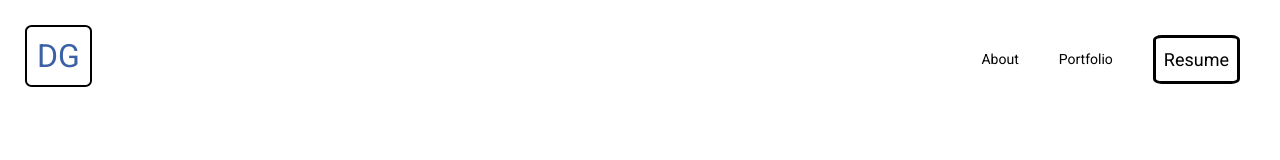
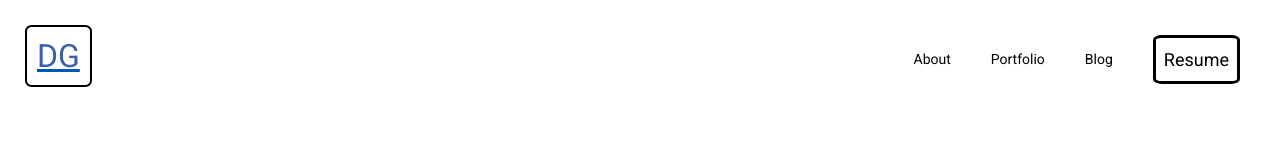
Before and after one commit to dessygil/des-personal-site, a React (Create React App) app in the folder client/: page / in a window 1280 px wide. Shown: the top 160 px of the page. Built offline with nearby package versions, Linux system fonts and the light colour scheme; no server answers.

Commit message:
added a a tag to logo

```diff
--- a/client/src/components/topbar/TopBar.jsx
+++ b/client/src/components/topbar/TopBar.jsx
@@ -1,9 +1,10 @@
 import React from "react";
+import {Link} from "react-router-dom";
+
 import "./topbar.css";
-import resume from "./DesmondGilmourResume.pdf"
+import resume from "./DesmondGilmourResume.pdf";
 //import { Link } from "react-router-dom";
 
-//TODO add my logo to the top right
 //TODO link each one of these to a certain part of the page don't make them new
 //TODO make the list items mapped so it can be more reusable
 //TODO remove the look effects from the links at the top
@@ -11,23 +12,28 @@ import resume from "./DesmondGilmourResume.pdf"
 export default function TopBar() {
   return (
     <div className="top">
-      <h2 className="site-logo">
-        DG
-      </h2>
+      <a href="/">
+        <h2 className="site-logo">DG</h2>
+      </a>
       <div className="topRight">
         <ul className="topList">
           <li className="topListItems">
-            <a className="top-list-item-tag" href="#about-anchor">About</a>
+            <a className="top-list-item-tag" href="#about-anchor">
+              About
+            </a>
           </li>
           <li className="topListItems">
-            <a className="top-list-item-tag" href="#portfolio-anchor">Portfolio</a>
+            <a className="top-list-item-tag" href="#portfolio-anchor">
+              Portfolio
+            </a>
+          </li>
+          <li className="topListItems">
+            <a className="top-list-item-tag" href="#blog-intro-anchor">
+              Blog
+            </a>
           </li>
           <li className="topListItemsResume">
-            <a
-              className="top-list-resume-a-tag"
-              href={resume}
-              download
-            >
+            <a className="top-list-resume-a-tag" href={resume} download>
               Resume
             </a>
           </li>
@@ -37,9 +43,6 @@ export default function TopBar() {
   );
 }
 /*
-<li className="topListItems">
-            <a className="top-list-item-tag" href="#blog-intro-anchor">Blog</a>
-          </li>
 
 <li className="topListItems">
             <a className="top-list-item-tag" href="#experience-anchor">Experience</a>
```
Also changed, not shown: 1 other file (tests, documents, lock files or other folders).
